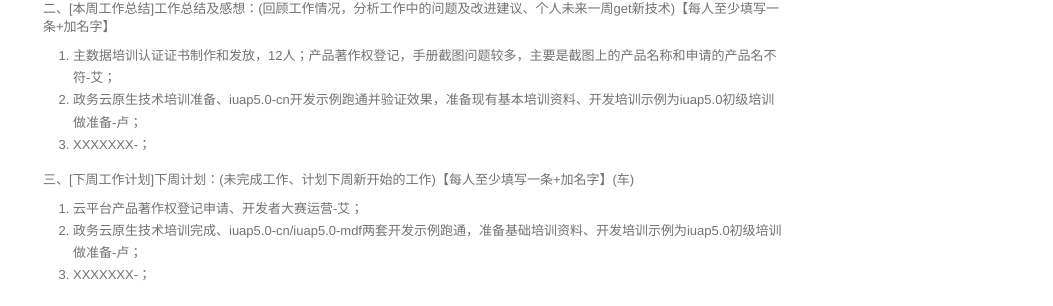
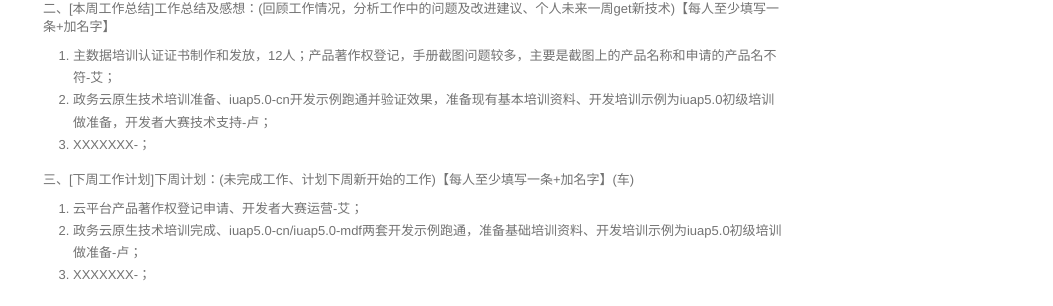
Before and after one commit to walllFlower/blog, a Jekyll site: the page built from _posts/2018-07-17-day_report_cxz.md, in a window 1280 px wide and 900 px high, scrolled down 1089 px. Shown: the part 168-474 px from the top of the window, without its empty margins (227-1280 px from the left). Built offline with Jekyll 4.4.1, drawn with Linux system fonts in a browser that asks for light colours; comment, search, counter and statistics services are not loaded.

Commit message:
Update 2018-07-17-day_report_cxz.md

```diff
--- a/_posts/2018-07-17-day_report_cxz.md
+++ b/_posts/2018-07-17-day_report_cxz.md
@@ -74,7 +74,7 @@ categories: 技术运营工作周报
 二、[本周工作总结]工作总结及感想：(回顾工作情况，分析工作中的问题及改进建议、个人未来一周get新技术)【每人至少填写一条+加名字】
 
 1. 主数据培训认证证书制作和发放，12人；产品著作权登记，手册截图问题较多，主要是截图上的产品名称和申请的产品名不符-艾；
-2. 政务云原生技术培训准备、iuap5.0-cn开发示例跑通并验证效果，准备现有基本培训资料、开发培训示例为iuap5.0初级培训做准备-卢；
+2. 政务云原生技术培训准备、iuap5.0-cn开发示例跑通并验证效果，准备现有基本培训资料、开发培训示例为iuap5.0初级培训做准备，开发者大赛技术支持-卢；
 3. XXXXXXX-；
 
 三、[下周工作计划]下周计划：(未完成工作、计划下周新开始的工作)【每人至少填写一条+加名字】(车)
```
